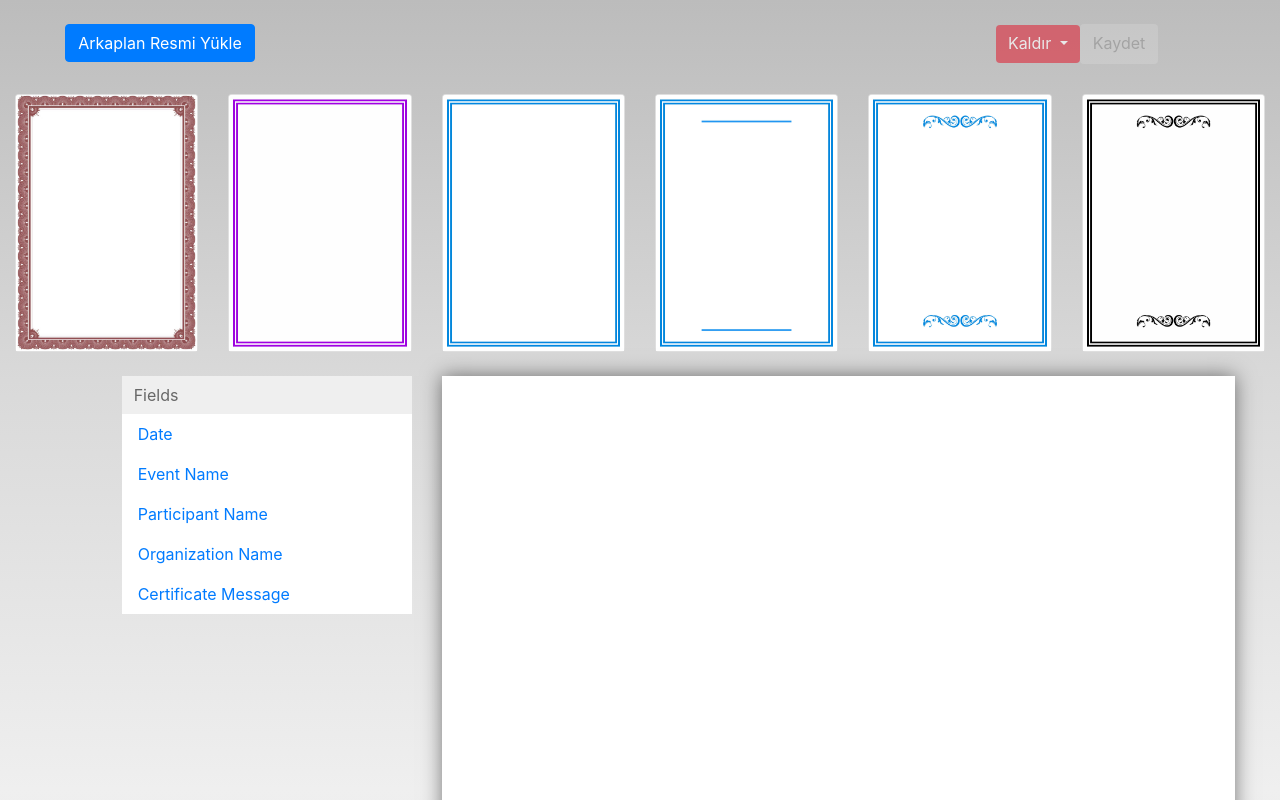
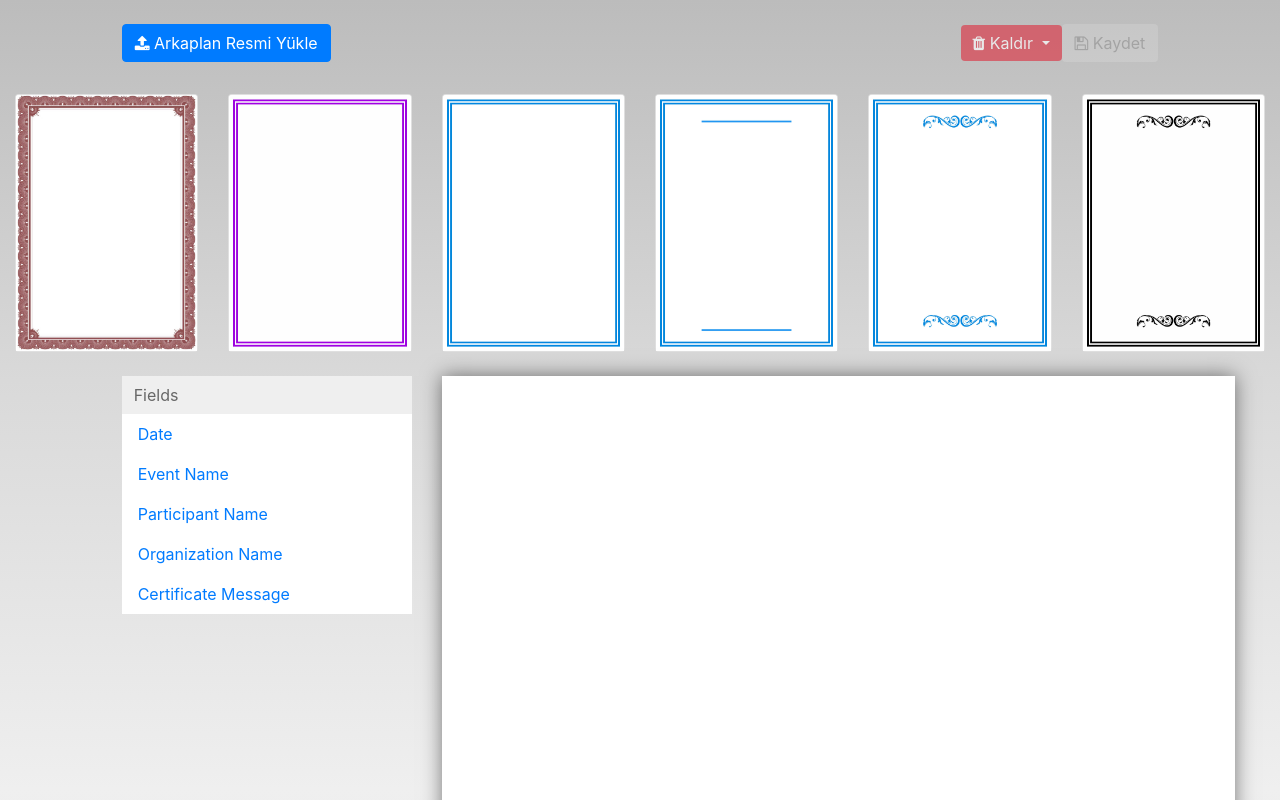
Before and after one commit to printo-project/printo-project.github.io, a Vue app: page /#/builder in a window 1280 px wide. Shown: the top 800 px of the page. Built offline with nearby package versions, Linux system fonts and the light colour scheme.

Commit message:
Fixed topbar styling

```diff
--- a/src/components/Header/ImageUpload.vue
+++ b/src/components/Header/ImageUpload.vue
@@ -1,14 +1,8 @@
 <template>
-  <form action="myform.cgi"
-    class="invoice-upload">
+  <form action="myform.cgi" class="invoice-upload">
     <label class="btn btn-primary">
-      Arkaplan Resmi Yükle
-      <input type="file"
-        name="fileupload"
-        id="fileupload"
-        value="value"
-        @change="handleImageUpload"
-        hidden>
+      <i class="fa fa-upload" aria-hidden="true"></i> Arkaplan Resmi Yükle
+      <input type="file" name="fileupload" id="fileupload" value="value" @change="handleImageUpload" hidden>
     </label>
   </form>
 </template>
@@ -40,7 +34,6 @@ export default {
 
 <style>
 .invoice-upload {
-  text-align: center;
   margin-bottom: 0;
 }
 
--- a/src/components/Header/RemoveButtons.vue
+++ b/src/components/Header/RemoveButtons.vue
@@ -1,42 +1,14 @@
 <template>
-  <div class="btn-group">
-    <button type="button"
-      class="btn btn-danger dropdown-toggle"
-      data-toggle="dropdown"
-      aria-haspopup="true"
-      aria-expanded="false"
-      :disabled="disabled">
-      <icon :icon="'glyphicon glyphicon-remove'" /> Kaldır
-      <span class="caret"></span>
+  <div class="btn-group" role="group">
+    <button id="btnGroupDrop1" type="button" class="btn btn-danger dropdown-toggle" data-toggle="dropdown" aria-haspopup="true" aria-expanded="false" :disabled="disabled">
+      <i class="fa fa-trash" aria-hidden="true"></i> Kaldır
     </button>
-    <ul class="dropdown-menu">
-      <li>
-        <a href="#"
-          @click="removeAllDraggableItems">
-          Alanları Kaldır
-        </a>
-      </li>
-      <li>
-        <a href="#"
-          @click="removeAllDraggableLines">
-          Çizgileri Kaldır
-        </a>
-      </li>
-      <li>
-        <a href="#"
-          @click="clearPageBackground">
-          Resmi Kaldır
-        </a>
-      </li>
-      <li role="separator"
-        class="divider"></li>
-      <li>
-        <a href="#"
-          @click="clearAllDraggables">
-          Tümünü Temizle
-        </a>
-      </li>
-    </ul>
+    <div class="dropdown-menu" aria-labelledby="btnGroupDrop1">
+      <a class="dropdown-item" href="#" @click="removeAllDraggableItems">Alanları Kaldır</a>
+      <a class="dropdown-item" href="#" @click="clearPageBackground">Resmi Kaldır</a>
+      <div class="dropdown-divider"></div>
+      <a class="dropdown-item" href="#" @click="clearAllDraggables">Tümünü Temizle</a>
+    </div>
   </div>
 </template>
 
@@ -55,12 +27,10 @@ export default {
   methods: {
     clearAllDraggables() {
       this.removeAllDraggableItems();
-      this.removeAllDraggableLines();
       this.clearPageBackground();
     },
     ...mapActions([
       'removeAllDraggableItems',
-      'removeAllDraggableLines',
       'clearPageBackground',
     ]),
   },
--- a/src/components/Header/SaveButton.vue
+++ b/src/components/Header/SaveButton.vue
@@ -2,7 +2,7 @@
   <button type="button"
     class="btn btn-default"
     :disabled="disabled">
-    <icon :icon="'glyphicon glyphicon-floppy-disk'" /> Kaydet
+    <i class="fa fa-floppy-o" aria-hidden="true"></i> Kaydet
   </button>
 </template>
 
--- a/src/components/Header/Topbar.vue
+++ b/src/components/Header/Topbar.vue
@@ -1,9 +1,9 @@
 <template>
   <div class="row header">
-    <div class="col-md-3">
+    <div class="col-md-3 offset-md-1">
       <image-upload />
     </div>
-    <div class="col-md-4 offset-md-4">
+    <div class="col-md-4 offset-md-3">
       <div class="float-right">
         <remove-buttons :disabled="noItemsExist" />
         <save-button :disabled="noItemsExist" />
```
